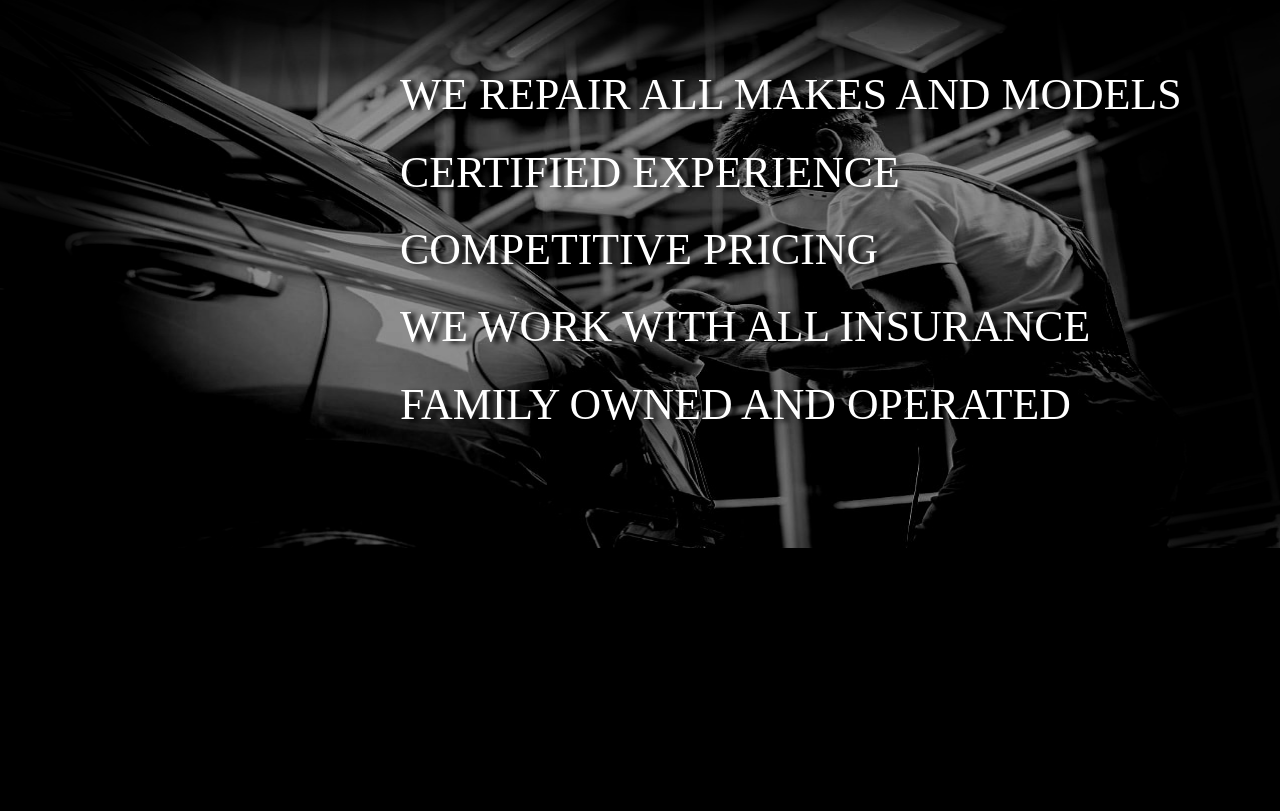
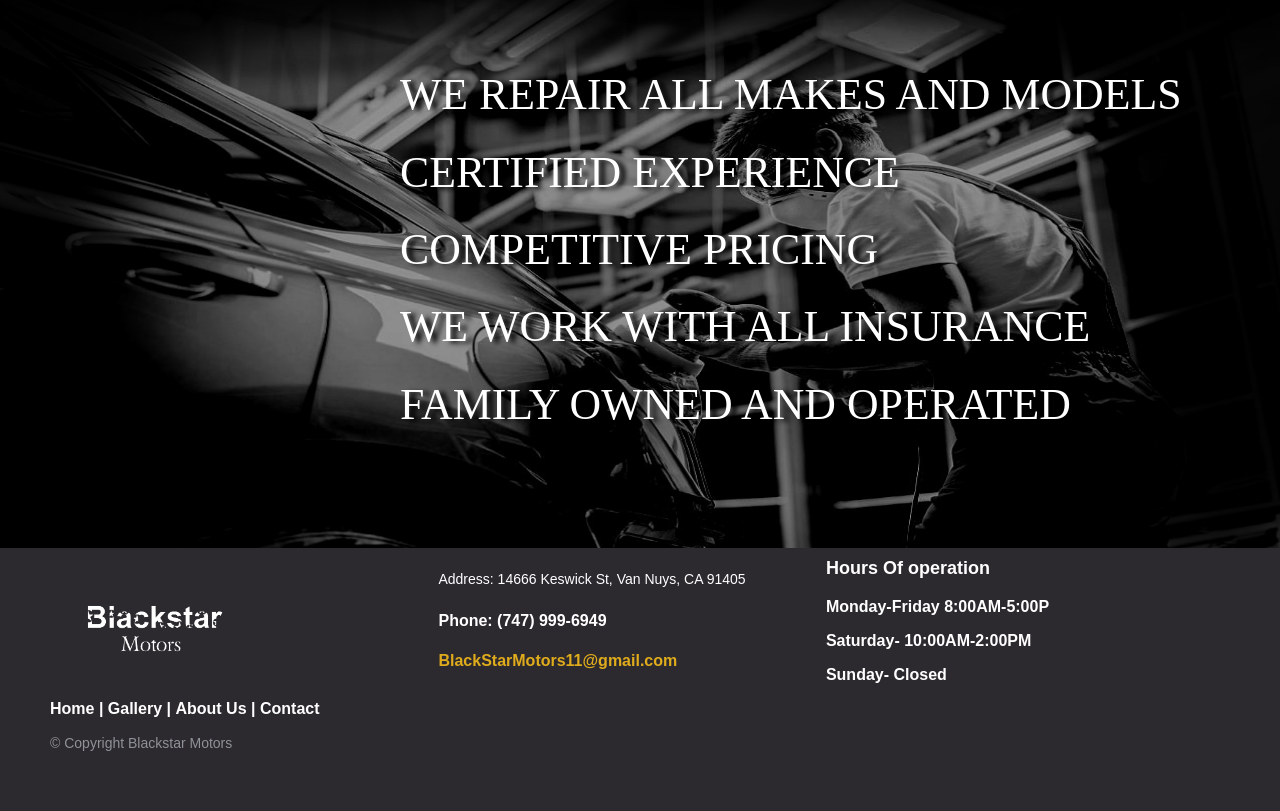
Before and after one commit to ArturYan/Project-1, a plain HTML site: page index.html in a window 1280 px wide. Shown: the part 676-1487 px from the top of the page. Before the commit the page ends 1231 px from the top, so only its background shows below. Drawn offline with nearby package versions, Linux system fonts and the light colour scheme.

Commit message:
do not murge

```diff
--- a/index.html
+++ b/index.html
@@ -3,7 +3,7 @@
 <head>
     <meta charset="UTF-8">
     <meta name="viewport" content="width=device-width, initial-scale=1.0">
-    <title><Project-1></Project-1></title>
+    <title>Blackstar Motors</title>
     <link rel="stylesheet" href="style.css">
    <link rel="stylesheet" href="https://cdnjs.cloudflare.com/ajax/libs/materialize/1.0.0/css/materialize.min.css">
 
@@ -13,7 +13,7 @@
 </head>
 
 
-<body>
+<body class="bmw">
 
 
     <ul id="dropdown1" class="dropdown-content">
@@ -53,6 +53,56 @@
 
 
 
+        <footer class="footer-distributed">
+
+          <div class="footer-left">
+              <img style="width: 200px;" src="../Project-1/pictures/logo-removebg-preview.png">
+
+
+            <p class="footer-links">
+              <a href="index.html">Home</a>
+              |
+              <a href="gallery.html">Gallery</a>
+              |
+              <a href="AboutUs.html">About Us</a>
+              |
+              <a href="contact.html">Contact</a>
+            </p>
+
+            <p class="footer-company-name">© Copyright Blackstar Motors</p>
+          </div>
+
+          <div class="footer-center">
+            <div>
+              <i class="fa fa-map-marker"></i>
+                <p><span>Address: 14666 Keswick St, Van Nuys, CA 91405</p>
+            </div>
+
+            <div>
+              <i class="fa fa-phone"></i>
+              <p>Phone: (747) 999-6949</p>
+            </div>
+            <div>
+              <i class="fa fa-envelope"></i>
+              <p><a href="BlackStarMotors11@gmail.com">BlackStarMotors11@gmail.com</a></p>
+            </div>
+          </div>
+          <div style="color: white;" class="footer-right">
+            <p class="footer-company-about">
+              <span>Hours Of operation</span>
+              <p>Monday-Friday 8:00AM-5:00P</p>
+
+              <P>Saturday- 10:00AM-2:00PM</p>
+
+              <p>Sunday- Closed</p>
+              </p>
+
+          </div>
+        </footer>
+
+
+
+
 </body>
         <script src="https://code.jquery.com/jquery-3.4.1.min.js"></script>
         <script src="https://cdnjs.cloudflare.com/ajax/libs/materialize/1.0.0/js/materialize.min.js"></script>
--- a/style.css
+++ b/style.css
@@ -10,11 +10,18 @@
 }
 
 body{
+
+    background-color: black;
+    background-size: 1600px;
+    background-repeat: no-repeat;
+
+}
+
+.bmw{
     background-image: url("../Project-1/pictures/bmwik.gif");
     background-color: black;
     background-size: 1600px;
     background-repeat: no-repeat;
-
 }
 
 .dropdown-content li>a{
@@ -221,3 +228,186 @@ body{
       color: white;
       font-family: 'Times New Roman', Times, serif;
   }
+
+
+
+  footer{
+	position: fixed;
+	bottom: 0;
+}
+
+@media (max-height:800px){
+	footer { position: static; }
+	header { padding-top:40px; }
+}
+
+
+.footer-distributed{
+	background-color: #2c292f;
+	box-sizing: border-box;
+	width: 100%;
+	text-align: left;
+	font: bold 16px sans-serif;
+	padding: 50px 50px 60px 50px;
+	margin-top: 80px;
+}
+
+
+.footer-distributed .footer-left,
+.footer-distributed .footer-center,
+.footer-distributed .footer-right{
+	display: inline-block;
+	vertical-align: top;
+}
+
+/* Footer left */
+
+.footer-distributed .footer-left{
+	width: 30%;
+}
+
+.footer-distributed h3{
+	color:  #ffffff;
+	font: normal 36px 'Cookie', cursive;
+	margin: 0;
+}
+
+/* The company logo */
+
+.footer-distributed .footer-left img{
+	width: 30%;
+}
+
+.footer-distributed h3 span{
+	color:  #e0ac1c;
+}
+
+/* Footer links */
+
+.footer-distributed .footer-links{
+	color:  #ffffff;
+	margin: 20px 0 12px;
+}
+
+.footer-distributed .footer-links a{
+	display:inline-block;
+	line-height: 1.8;
+	text-decoration: none;
+	color:  inherit;
+}
+
+.footer-distributed .footer-company-name{
+	color:  #8f9296;
+	font-size: 14px;
+	font-weight: normal;
+	margin: 0;
+}
+
+/* Footer Center */
+
+.footer-distributed .footer-center{
+	width: 35%;
+}
+
+
+.footer-distributed .footer-center i{
+	background-color:  #33383b;
+	color: #ffffff;
+	font-size: 25px;
+	width: 38px;
+	height: 38px;
+	border-radius: 50%;
+	text-align: center;
+	line-height: 42px;
+	margin: 10px 15px;
+	vertical-align: middle;
+}
+
+.footer-distributed .footer-center i.fa-envelope{
+	font-size: 17px;
+	line-height: 38px;
+}
+
+.footer-distributed .footer-center p{
+	display: inline-block;
+	color: #ffffff;
+	vertical-align: middle;
+	margin:0;
+}
+
+.footer-distributed .footer-center p span{
+	display:block;
+	font-weight: normal;
+	font-size:14px;
+	line-height:2;
+}
+
+.footer-distributed .footer-center p a{
+	color:  #e0ac1c;
+	text-decoration: none;;
+}
+
+
+/* Footer Right */
+
+.footer-distributed .footer-right{
+	width: 30%;
+}
+
+.footer-distributed .footer-company-about{
+	line-height: 20px;
+	color:  #92999f;
+	font-size: 13px;
+	font-weight: normal;
+	margin: 0;
+}
+
+.footer-distributed .footer-company-about span{
+	display: block;
+	color:  #ffffff;
+	font-size: 18px;
+	font-weight: bold;
+	margin-bottom: 20px;
+}
+
+.footer-distributed .footer-icons{
+	margin-top: 25px;
+}
+
+.footer-distributed .footer-icons a{
+	display: inline-block;
+	width: 35px;
+	height: 35px;
+	cursor: pointer;
+	background-color:  #33383b;
+	border-radius: 2px;
+
+	font-size: 20px;
+	color: #ffffff;
+	text-align: center;
+	line-height: 35px;
+
+	margin-right: 3px;
+	margin-bottom: 5px;
+}
+
+/* Here is the code for Responsive Footer */
+/* You can remove below code if you don't want Footer to be responsive */
+
+
+@media (max-width: 880px) {
+
+	.footer-distributed .footer-left,
+	.footer-distributed .footer-center,
+	.footer-distributed .footer-right{
+		display: block;
+		width: 100%;
+		margin-bottom: 40px;
+		text-align: center;
+	}
+
+	.footer-distributed .footer-center i{
+		margin-left: 0;
+	}
+
+}
```
Also changed, not shown: customs.html (+1 -0 lines).
